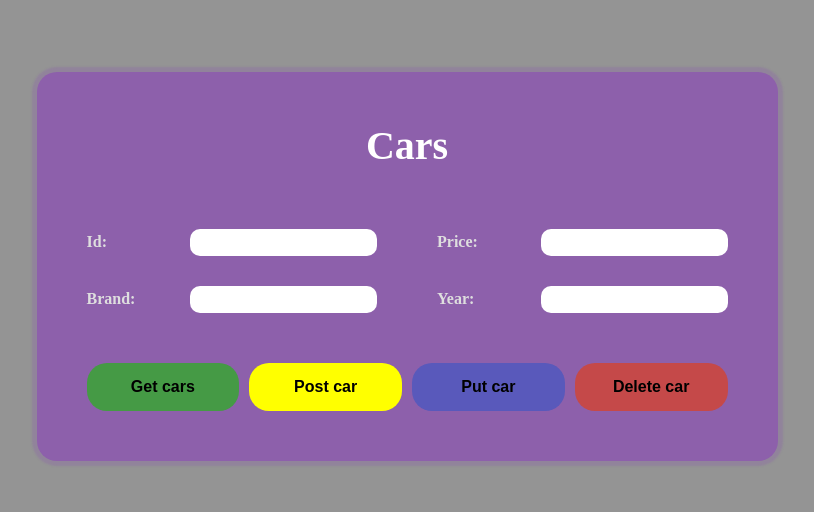
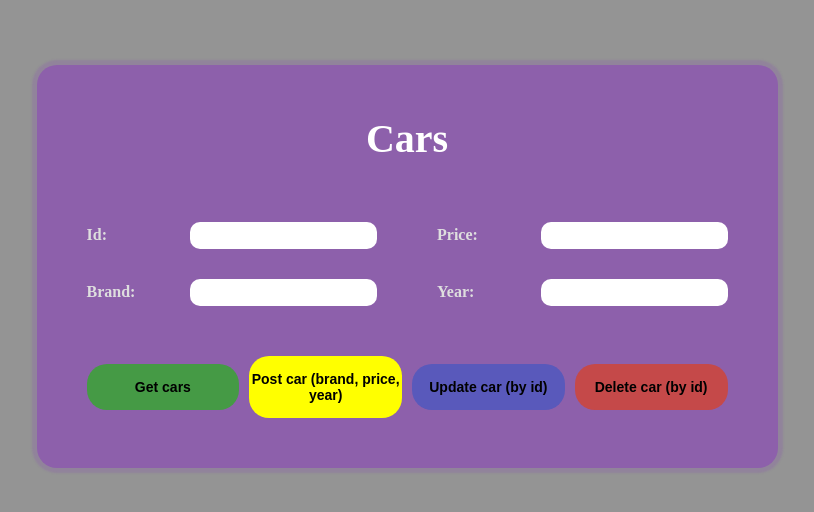
Before and after one commit to Maverik2912/Learn-React, a React (Create React App) app: page / in a window 1280 px wide. Shown: the part 134-646 px from the top of the page, without its empty margins (233-1047 px from the left). Built offline with nearby package versions, Linux system fonts and the light colour scheme.

Commit message:
complete hw_4.3

```diff
--- a/src/components/Form/Form.js
+++ b/src/components/Form/Form.js
@@ -98,9 +98,9 @@ const Form = () => {
 
                 <p className={styles.buttons}>
                     <button type='button' className={styles.green} onClick={getCars}>Get cars</button>
-                    <button type='submit'>Post car</button>
-                    <button type='button' onClick={putCar} className={styles.blue}>Put car</button>
-                    <button type='button' onClick={deleteCar} className={styles.red}>Delete car</button>
+                    <button type='submit'>Post car (brand, price, year)</button>
+                    <button type='button' onClick={putCar} className={styles.blue}>Update car (by id)</button>
+                    <button type='button' onClick={deleteCar} className={styles.red}>Delete car (by id)</button>
                 </p>
             </form>
         </div>
--- a/src/components/Form/Form.module.css
+++ b/src/components/Form/Form.module.css
@@ -56,7 +56,7 @@ button{
     width: 40%;
     margin: 20px auto 0;
     padding: 15px 0;
-    font-size: 16px;
+    font-size: 14px;
     font-weight: 700;
     background-color: yellow;
     color: black;
```
